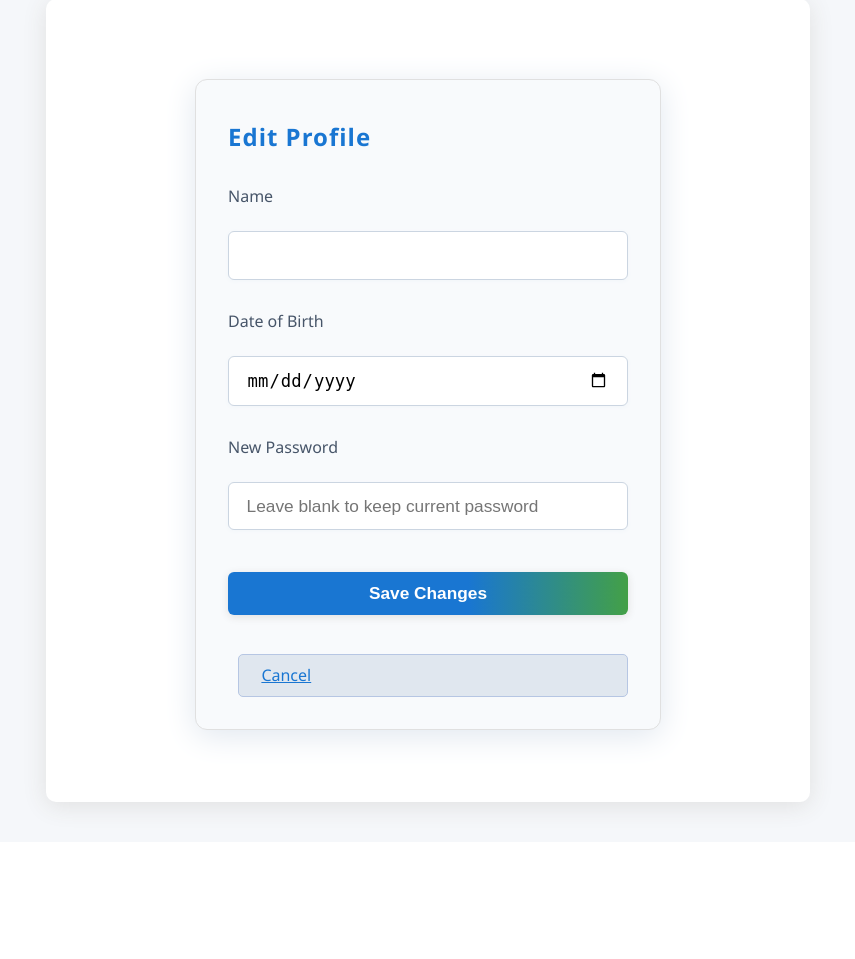
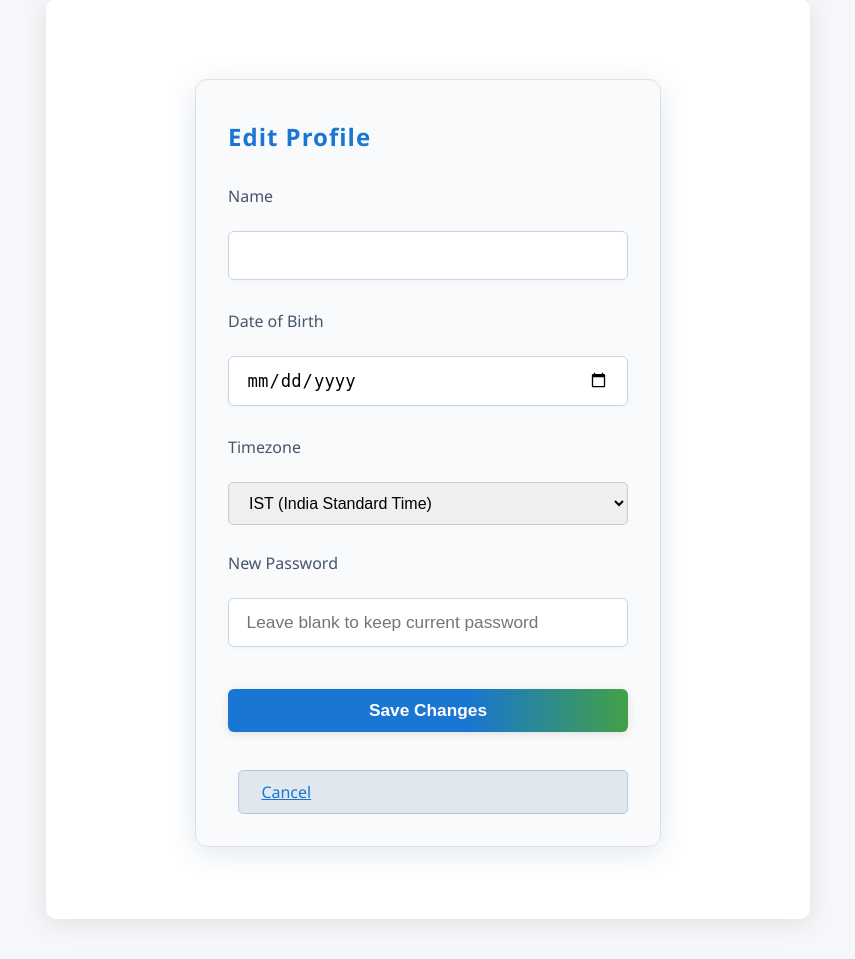
Before and after one commit to chvkrsubhash/certi, a Flask app: template templates/edit_profile.html in a window 1280 px wide. Shown: the part 99-1058 px from the top of the page, without its empty margins (212-1067 px from the left). Before the commit the page ends 919 px from the top, so only its background shows below. Run offline with Flask 3, Linux system fonts and the light colour scheme; the template is opened without the code that fills it, so the values that code supplies are empty.

Commit message:
2nd Update

```diff
--- a/app.py
+++ b/app.py
@@ -103,7 +103,7 @@ def schedule(exam_id):
         return redirect(url_for('dashboard'))
     # 14-day cooldown check for both failed results and existing schedules
     user_id = ObjectId(session['user_id'])
-    now = datetime.datetime.utcnow().replace(tzinfo=None)
+    now = datetime.datetime.now(pytz.timezone('Asia/Kolkata'))
     # Check for failed result in last 14 days
     last_failed = results_collection.find_one({
         'user_id': user_id,
@@ -113,7 +113,11 @@ def schedule(exam_id):
     failed_date = None
     if last_failed:
         failed_date = last_failed.get('date') or last_failed.get('_id').generation_time
-        failed_date = failed_date.replace(tzinfo=None) if failed_date and failed_date.tzinfo else failed_date
+        # Ensure failed_date is always timezone-aware (IST)
+        if failed_date and failed_date.tzinfo is None:
+            failed_date = pytz.timezone('Asia/Kolkata').localize(failed_date)
+        elif failed_date and failed_date.tzinfo != pytz.timezone('Asia/Kolkata'):
+            failed_date = failed_date.astimezone(pytz.timezone('Asia/Kolkata'))
     # Check for any schedule in last 14 days (not just failed)
     recent_schedule = schedules_collection.find_one({
         'user_id': user_id,
@@ -140,13 +144,20 @@ def schedule(exam_id):
             if coupon:
                 amount_paid *= (1 - coupon['discount'] / 100)
                 coupon_applied = True
-        # Remove IST conversion, store as UTC
+        # Robust: treat input as local time, convert to IST
         naive_dt = datetime.datetime.strptime(date, '%Y-%m-%dT%H:%M')
-        utc_dt = naive_dt.replace(tzinfo=pytz.utc)
+        user = users_collection.find_one({'_id': user_id})
+        user_tz_str = user.get('timezone', 'Asia/Kolkata')
+        try:
+            user_tz = pytz.timezone(user_tz_str)
+        except Exception:
+            user_tz = pytz.timezone('Asia/Kolkata')
+        local_dt = user_tz.localize(naive_dt)
+        ist_dt = local_dt.astimezone(pytz.timezone('Asia/Kolkata'))
         schedule_id = schedules_collection.insert_one({
             'user_id': user_id,
             'exam_id': ObjectId(exam_id),
-            'date': utc_dt,
+            'date': ist_dt,
             'coupon_applied': coupon_applied,
             'amount_paid': amount_paid,
             'confirmed': True,
@@ -156,7 +167,7 @@ def schedule(exam_id):
         user = users_collection.find_one({'_id': user_id})
         user_name = user.get('name', user.get('email', 'Student'))
         exam_url = url_for('exam', schedule_id=schedule_id, _external=True)
-        date_display = utc_dt.strftime('%Y-%m-%d %H:%M')
+        date_display = ist_dt.strftime('%Y-%m-%d %H:%M')
         msg = Message('Exam Scheduled', sender=app.config['MAIL_USERNAME'], recipients=[session['email']])
         msg.body = f"Hello {user_name},\nYour exam '{exam['title']}' is scheduled for {date_display}. Amount paid: ₹{amount_paid:.2f}.\nExam link: {exam_url}\nYou can access the exam at the scheduled time from your dashboard or using the link above."
         msg.html = render_template('email_exam_scheduled.html', name=user_name, exam_title=exam['title'], date_display=date_display, amount_paid=f"{amount_paid:.2f}", exam_url=exam_url)
@@ -193,21 +204,21 @@ def exam(schedule_id):
         'passed': False
     }, sort=[('_id', -1)])
     if last_failed:
-        last_failed_date = last_failed.get('date') or last_failed.get('_id').generation_time
-        now = datetime.datetime.utcnow().replace(tzinfo=None)
-        failed_date = last_failed_date.replace(tzinfo=None) if last_failed_date.tzinfo else last_failed_date
+        failed_date = last_failed.get('date') or last_failed.get('_id').generation_time
+        if failed_date and failed_date.tzinfo is None:
+            failed_date = pytz.timezone('Asia/Kolkata').localize(failed_date)
+        else:
+            failed_date = failed_date.astimezone(pytz.timezone('Asia/Kolkata'))
+        now = datetime.datetime.now(pytz.timezone('Asia/Kolkata'))
         if (now - failed_date).days < 14:
             days_left = 14 - (now - failed_date).days
             flash(f'You must wait {days_left} more day(s) before retaking this exam.', 'error')
             return redirect(url_for('dashboard'))
     # Check if current time is before scheduled time
-    now_utc = datetime.datetime.now(pytz.utc)
-    scheduled_time_utc = schedule['date']
-    now_display = now_utc
-    scheduled_time_display = scheduled_time_utc
-    # Ensure scheduled_time_display is always aware (UTC)
-    if scheduled_time_display.tzinfo is None:
-        scheduled_time_display = scheduled_time_display.replace(tzinfo=pytz.utc)
+    now_ist = datetime.datetime.now(pytz.timezone('Asia/Kolkata'))
+    scheduled_time_ist = schedule['date'].astimezone(pytz.timezone('Asia/Kolkata')) if schedule['date'].tzinfo else pytz.timezone('Asia/Kolkata').localize(schedule['date'])
+    now_display = now_ist
+    scheduled_time_display = scheduled_time_ist
     show_questions = now_display >= scheduled_time_display
     questions = list(questions_collection.find({'exam_id': schedule['exam_id']})) if show_questions else []
     return render_template('exam.html', schedule_id=schedule_id, questions=questions, scheduled_time=scheduled_time_display, now=now_display, show_questions=show_questions)
@@ -238,7 +249,7 @@ def submit_exam(schedule_id):
         'total': total,
         'percentage': percentage,
         'passed': passed,
-        'date': datetime.datetime.utcnow(),
+        'date': datetime.datetime.now(pytz.timezone('Asia/Kolkata')),
         'user_name': certificate_name
     })
     return redirect(url_for('survey', schedule_id=schedule_id))
@@ -247,8 +258,7 @@ def submit_exam(schedule_id):
 @login_required
 def survey(schedule_id):
     if request.method == 'POST':
-        # You can save survey responses here if needed
-        return redirect(url_for('result', schedule_id=schedule_id))
+       return redirect(url_for('result', schedule_id=schedule_id))
     return render_template('survey.html', schedule_id=schedule_id)
 
 def generate_certificate_pdf(name, course, date, code, verify_url, signature_image_path='C:\\Users\\chvkr\\Downloads\\COI\\sign.png'):
@@ -476,7 +486,10 @@ def result(schedule_id):
         return redirect(url_for('dashboard'))
     exam = exams_collection.find_one({'_id': result['exam_id']})
     user_name = result.get('user_name', session.get('email', 'Student'))
-    date_display = result['date'].strftime('%Y-%m-%d %H:%M') if 'date' in result else ''
+    if result.get('date'):
+        date_display = result['date'].astimezone(pytz.timezone('Asia/Kolkata')).strftime('%Y-%m-%d %H:%M') if result['date'].tzinfo else pytz.timezone('Asia/Kolkata').localize(result['date']).strftime('%Y-%m-%d %H:%M')
+    else:
+        date_display = ''
     if result['passed']:
         # Generate unique code
         cert_code = str(uuid.uuid4())[:8]
@@ -502,7 +515,7 @@ def result(schedule_id):
         msg.html = render_template('email_result_fail.html', name=user_name, course=exam['title'], score=result['percentage'], date=date_display, resources_url=resources_url)
         msg.attach(f"Exam_Report_{schedule_id}.pdf", 'application/pdf', pdf_buffer.read())
         mail.send(msg)
-    return render_template('result.html', result=result, exam=exam, date_display=date_display)
+    return render_template('result.html', exam=exam, result=result, date_display=date_display)
 
 @app.route('/verify/<code>')
 def verify_certificate(code):
@@ -572,7 +585,10 @@ def certificate(schedule_id):
         flash('Certificate not available.', 'error')
         return redirect(url_for('dashboard'))
     exam = exams_collection.find_one({'_id': result['exam_id']})
-    date_display = result['date'].strftime('%Y-%m-%d %H:%M') if 'date' in result else ''
+    if result.get('date'):
+        date_display = result['date'].astimezone(pytz.timezone('Asia/Kolkata')).strftime('%Y-%m-%d %H:%M') if result['date'].tzinfo else pytz.timezone('Asia/Kolkata').localize(result['date']).strftime('%Y-%m-%d %H:%M')
+    else:
+        date_display = ''
     return render_template('certificate.html', exam=exam, result=result, date_display=date_display)
 
 @app.route('/logout')
@@ -585,7 +601,7 @@ def logout():
 @app.route('/upcoming_exams')
 @login_required
 def upcoming_exams():
-    now_utc = datetime.datetime.utcnow().replace(tzinfo=pytz.utc)
+    now_utc = datetime.datetime.now(pytz.timezone('Asia/Kolkata'))
     user_id = ObjectId(session['user_id'])
     upcoming = list(schedules_collection.find({
         'user_id': user_id,
@@ -596,7 +612,11 @@ def upcoming_exams():
         s['exam'] = exams_collection.find_one({'_id': s['exam_id']})
         # Find results for this user and exam
         s['exam_results'] = list(results_collection.find({'user_id': user_id, 'exam_id': s['exam_id']}))
-        s['date_display'] = s['date'].strftime('%Y-%m-%d %H:%M') if s.get('date') else None
+        if s.get('date'):
+            date_ist = s['date'].astimezone(pytz.timezone('Asia/Kolkata')) if s['date'].tzinfo else pytz.timezone('Asia/Kolkata').localize(s['date'])
+            s['date_display'] = date_ist.strftime('%Y-%m-%d %H:%M')
+        else:
+            s['date_display'] = None
     return render_template('upcoming_exams.html', schedules=upcoming, now=now_utc)
 
 @app.route('/certificates')
@@ -643,8 +663,15 @@ def change_exam_time(schedule_id):
     if request.method == 'POST':
         new_date = request.form['new_date']
         naive_dt = datetime.datetime.strptime(new_date, '%Y-%m-%dT%H:%M')
-        utc_dt = naive_dt.replace(tzinfo=pytz.utc)
-        schedules_collection.update_one({'_id': ObjectId(schedule_id)}, {'$set': {'date': utc_dt, 'time_changed': True}})
+        user = users_collection.find_one({'_id': ObjectId(session['user_id'])})
+        user_tz_str = user.get('timezone', 'Asia/Kolkata')
+        try:
+            user_tz = pytz.timezone(user_tz_str)
+        except Exception:
+            user_tz = pytz.timezone('Asia/Kolkata')
+        local_dt = user_tz.localize(naive_dt)
+        ist_dt = local_dt.astimezone(pytz.timezone('Asia/Kolkata'))
+        schedules_collection.update_one({'_id': ObjectId(schedule_id)}, {'$set': {'date': ist_dt, 'time_changed': True}})
         flash('Exam time changed successfully.', 'success')
         return redirect(url_for('upcoming_exams'))
     schedule['date_display'] = schedule['date'].strftime('%Y-%m-%d %H:%M') if schedule.get('date') else None
@@ -787,6 +814,7 @@ def edit_profile():
         name = request.form.get('name', '').strip()
         dob = request.form.get('dob', '').strip()
         password = request.form.get('password', '').strip()
+        timezone = request.form.get('timezone', '').strip()
         update_fields = {}
         if name:
             update_fields['name'] = name
@@ -795,6 +823,8 @@ def edit_profile():
         if password:
             hashed_password = generate_password_hash(password, method='pbkdf2:sha256')
             update_fields['password'] = hashed_password
+        if timezone:
+            update_fields['timezone'] = timezone
         if update_fields:
             users_collection.update_one({'_id': ObjectId(session['user_id'])}, {'$set': update_fields})
             flash('Profile updated successfully.', 'success')
--- a/templates/confirm.html
+++ b/templates/confirm.html
@@ -15,8 +15,8 @@
         <a href="{{ url_for('certificates') }}">Certificates</a>
         <a href="{{ url_for('profile') }}">Profile</a>
         <a href="{{ url_for('logout') }}">Logout</a>
-      </div>
-    </nav>
+            </div>
+        </nav>
     <main>
         {% with messages = get_flashed_messages(with_categories=true) %}
           {% if messages %}
--- a/templates/edit_profile.html
+++ b/templates/edit_profile.html
@@ -32,6 +32,15 @@
                 <input type="text" id="name" name="name" value="{{ user.name if user.name else '' }}" required>
                 <label for="dob">Date of Birth</label>
                 <input type="date" id="dob" name="dob" value="{{ user.dob if user.dob else '' }}">
+                <label for="timezone">Timezone</label>
+                <select id="timezone" name="timezone">
+                  <option value="IST" {% if user.timezone == 'IST' or not user.timezone %}selected{% endif %}>IST (India Standard Time)</option>
+                  <option value="UTC" {% if user.timezone == 'UTC' %}selected{% endif %}>UTC (Coordinated Universal Time)</option>
+                  <option value="Asia/Kolkata" {% if user.timezone == 'Asia/Kolkata' %}selected{% endif %}>Asia/Kolkata</option>
+                  <option value="America/New_York" {% if user.timezone == 'America/New_York' %}selected{% endif %}>America/New_York</option>
+                  <option value="Europe/London" {% if user.timezone == 'Europe/London' %}selected{% endif %}>Europe/London</option>
+                  <!-- Add more as needed -->
+                </select>
                 <label for="password">New Password</label>
                 <input type="password" id="password" name="password" placeholder="Leave blank to keep current password">
                 <button type="submit" class="btn">Save Changes</button>
--- a/templates/schedule.html
+++ b/templates/schedule.html
@@ -85,8 +85,8 @@
         <a href="{{ url_for('certificates') }}">Certificates</a>
         <a href="{{ url_for('profile') }}">Profile</a>
         <a href="{{ url_for('logout') }}">Logout</a>
-      </div>
-    </nav>
+            </div>
+        </nav>
     <main>
         {% with messages = get_flashed_messages(with_categories=true) %}
           {% if messages %}
```
Also changed, not shown: templates/email_exam_scheduled.html (+24 -15 lines), templates/signup.html (indentation only).
